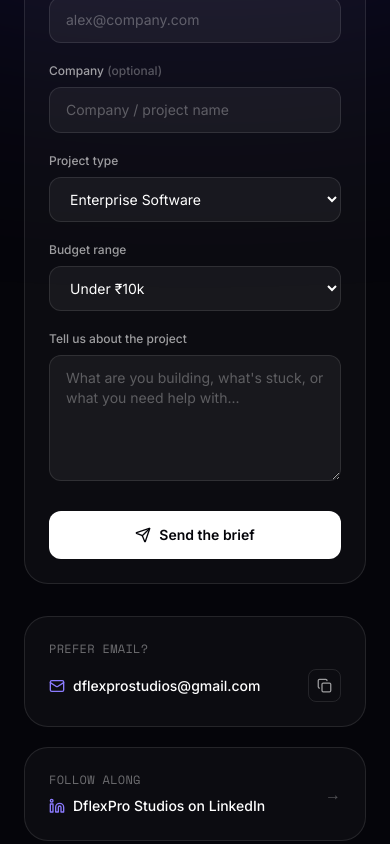
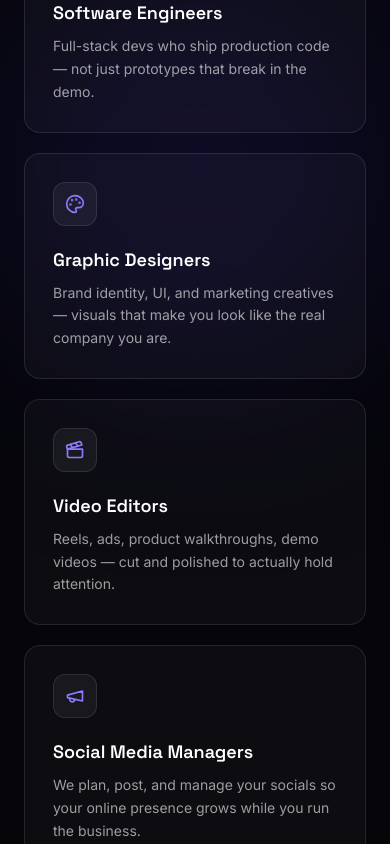
Before and after one commit to VISHAL-50/dflex-landing-pange, a React (Vite) app: page / in a window 390 px wide. Shown: the part 10000-10844 px from the top of the page. Built offline with nearby package versions, Linux system fonts and the light colour scheme.

Commit message:
v1.0.0.1

```diff
--- a/index.html
+++ b/index.html
@@ -20,18 +20,18 @@
     />
     <meta name="author" content="DflexPro Studios" />
     <meta name="robots" content="index, follow" />
-    <link rel="canonical" href="https://dflexprostudios.com/" />
+    <link rel="canonical" href="https://dflexpro.in/" />
 
     <!-- Open Graph -->
     <meta property="og:type" content="website" />
     <meta property="og:site_name" content="DflexPro Studios" />
-    <meta property="og:url" content="https://dflexprostudios.com/" />
+    <meta property="og:url" content="https://dflexpro.in/" />
     <meta property="og:title" content="DflexPro Studios | Software Development Company & Project Rescue" />
     <meta
       property="og:description"
       content="MSME-registered software development company. We build enterprise software, SaaS platforms &amp; MVPs — and rescue stuck projects other teams couldn't finish."
     />
-    <meta property="og:image" content="https://dflexprostudios.com/og-image.png" />
+    <meta property="og:image" content="https://dflexpro.in/og-image.png" />
     <meta property="og:image:width" content="1200" />
     <meta property="og:image:height" content="630" />
     <meta property="og:locale" content="en_US" />
@@ -43,7 +43,7 @@
       name="twitter:description"
       content="MSME-registered software development company. We build enterprise software, SaaS platforms &amp; MVPs — and rescue stuck projects other teams couldn't finish."
     />
-    <meta name="twitter:image" content="https://dflexprostudios.com/og-image.png" />
+    <meta name="twitter:image" content="https://dflexpro.in/og-image.png" />
 
     <link rel="preconnect" href="https://fonts.googleapis.com" />
     <link rel="preconnect" href="https://fonts.gstatic.com" crossorigin />
@@ -58,9 +58,9 @@
         "@type": "ProfessionalService",
         "name": "DflexPro Studios",
         "alternateName": "DflexPro",
-        "url": "https://dflexprostudios.com/",
-        "logo": "https://dflexprostudios.com/android-chrome-512x512.png",
-        "image": "https://dflexprostudios.com/og-image.png",
+        "url": "https://dflexpro.in/",
+        "logo": "https://dflexpro.in/android-chrome-512x512.png",
+        "image": "https://dflexpro.in/og-image.png",
         "description": "MSME-registered software development company building enterprise software, SaaS platforms, and MVPs — and rescuing stuck projects other teams couldn't finish.",
         "email": "dflexprostudios@gmail.com",
         "sameAs": ["https://www.linkedin.com/company/dflexpro-studios/"],
--- a/src/App.tsx
+++ b/src/App.tsx
@@ -8,6 +8,7 @@ import Rescue from './components/Rescue'
 import Process from './components/Process'
 import QuoteMarquee from './components/QuoteMarquee'
 import WhyUs from './components/WhyUs'
+import Team from './components/Team'
 import ContactSection from './components/ContactSection'
 import Footer from './components/Footer'
 
@@ -25,6 +26,7 @@ function App() {
         <Process />
         <QuoteMarquee />
         <WhyUs />
+        <Team />
         <ContactSection />
       </main>
       <Footer />
--- /dev/null
+++ b/src/components/Team.tsx
@@ -0,0 +1,57 @@
+import { motion } from 'framer-motion'
+import { Code2, Palette, Clapperboard, Megaphone, type LucideIcon } from 'lucide-react'
+import { TEAM } from '../data/content'
+
+const ICONS: Record<string, LucideIcon> = {
+  code: Code2,
+  palette: Palette,
+  clapperboard: Clapperboard,
+  megaphone: Megaphone,
+}
+
+export default function Team() {
+  return (
+    <section id="team" className="relative overflow-hidden bg-ink py-28">
+      <div className="pointer-events-none absolute right-0 top-1/3 h-[24rem] w-[24rem] rounded-full bg-accent/15 blur-[120px]" />
+
+      <div className="relative mx-auto max-w-7xl px-6">
+        <div className="mb-16 max-w-2xl">
+          <span className="font-mono text-sm uppercase tracking-widest text-accent-light">
+            Behind the screen
+          </span>
+          <h2 className="mt-4 font-display text-4xl font-bold tracking-tight sm:text-5xl lg:text-6xl">
+            Not just devs. A full{' '}
+            <span className="font-accent italic text-pop">crew.</span>
+          </h2>
+          <p className="mt-5 max-w-xl text-white/60">
+            DflexPro isn't a lone freelancer with a laptop. Under one roof, we've got engineers,
+            designers, editors, and social folks — so your project doesn't stall waiting on the
+            one person who can do "the design part."
+          </p>
+        </div>
+
+        <div className="grid gap-5 sm:grid-cols-2 lg:grid-cols-4">
+          {TEAM.map((member, i) => {
+            const Icon = ICONS[member.icon]
+            return (
+              <motion.div
+                key={member.role}
+                initial={{ opacity: 0, y: 24 }}
+                whileInView={{ opacity: 1, y: 0 }}
+                viewport={{ once: true, margin: '-60px' }}
+                transition={{ duration: 0.5, delay: i * 0.08 }}
+                className="group rounded-2xl border border-white/10 bg-white/[0.03] p-7 transition-colors hover:border-accent-light/40 hover:bg-white/[0.06]"
+              >
+                <div className="flex h-11 w-11 items-center justify-center rounded-xl border border-white/10 bg-white/5 text-accent-light transition-colors group-hover:border-pop/40 group-hover:text-pop">
+                  <Icon size={20} />
+                </div>
+                <h3 className="mt-5 font-display text-lg font-semibold">{member.role}</h3>
+                <p className="mt-2 text-sm leading-relaxed text-white/60">{member.desc}</p>
+              </motion.div>
+            )
+          })}
+        </div>
+      </div>
+    </section>
+  )
+}
--- a/src/data/content.ts
+++ b/src/data/content.ts
@@ -23,10 +23,32 @@ export const BUDGET_RANGES = [
 export const NAV_LINKS = [
   { label: 'Services', href: '#services' },
   { label: 'Work', href: '#work' },
-  { label: 'Rescue', href: '#rescue' },
+  { label: 'Team', href: '#team' },
   { label: 'Process', href: '#process' },
-  { label: 'Why Us', href: '#why-us' },
   { label: 'Contact', href: '#contact' },
+]
+
+export const TEAM = [
+  {
+    role: 'Software Engineers',
+    icon: 'code',
+    desc: 'Full-stack devs who ship production code — not just prototypes that break in the demo.',
+  },
+  {
+    role: 'Graphic Designers',
+    icon: 'palette',
+    desc: 'Brand identity, UI, and marketing creatives — visuals that make you look like the real company you are.',
+  },
+  {
+    role: 'Video Editors',
+    icon: 'clapperboard',
+    desc: 'Reels, ads, product walkthroughs, demo videos — cut and polished to actually hold attention.',
+  },
+  {
+    role: 'Social Media Managers',
+    icon: 'megaphone',
+    desc: 'We plan, post, and manage your socials so your online presence grows while you run the business.',
+  },
 ]
 
 export const CLIENTS = [
```
Also changed, not shown: public/robots.txt, 2 other files (tests, documents, lock files or other folders).
